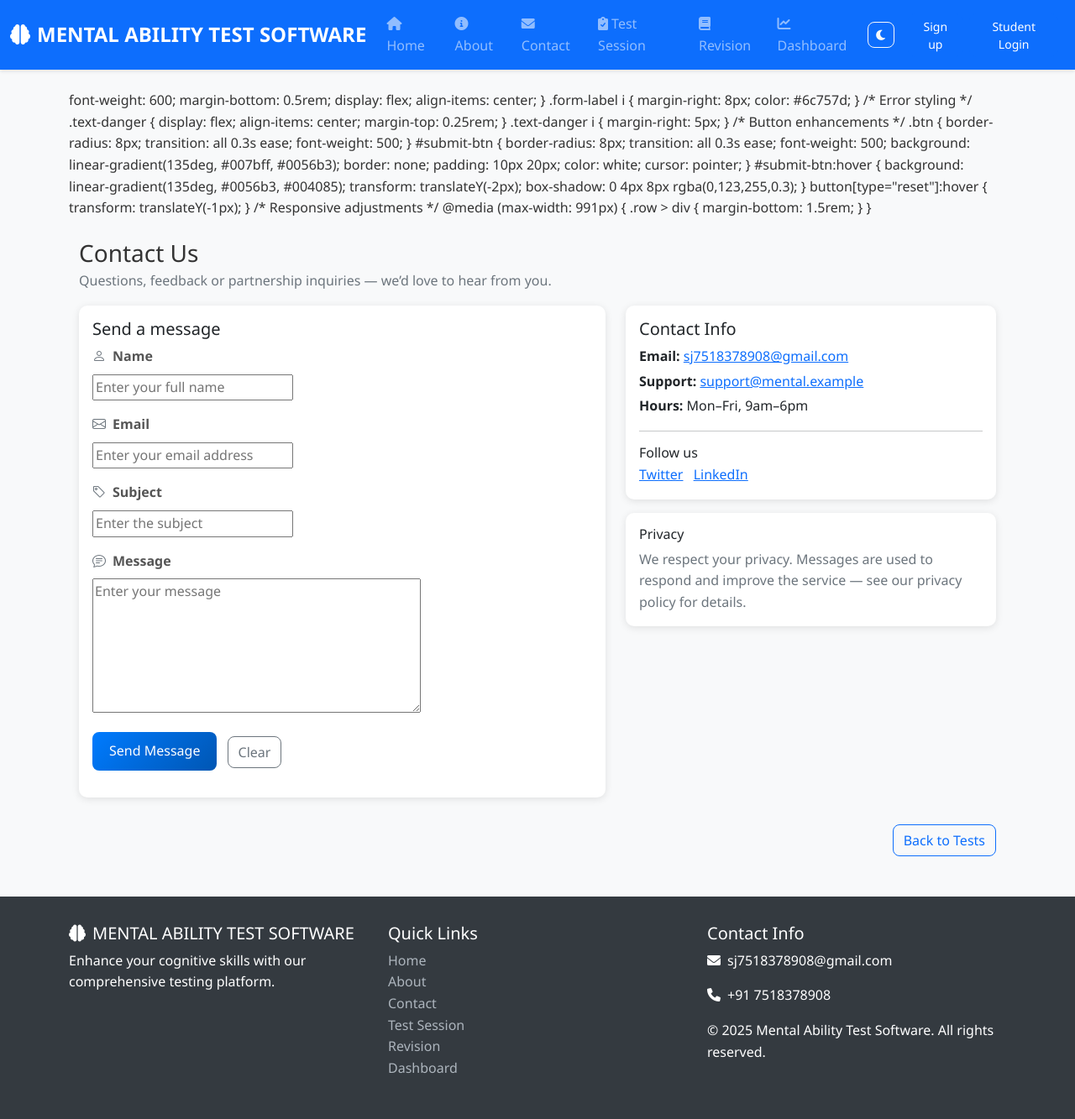
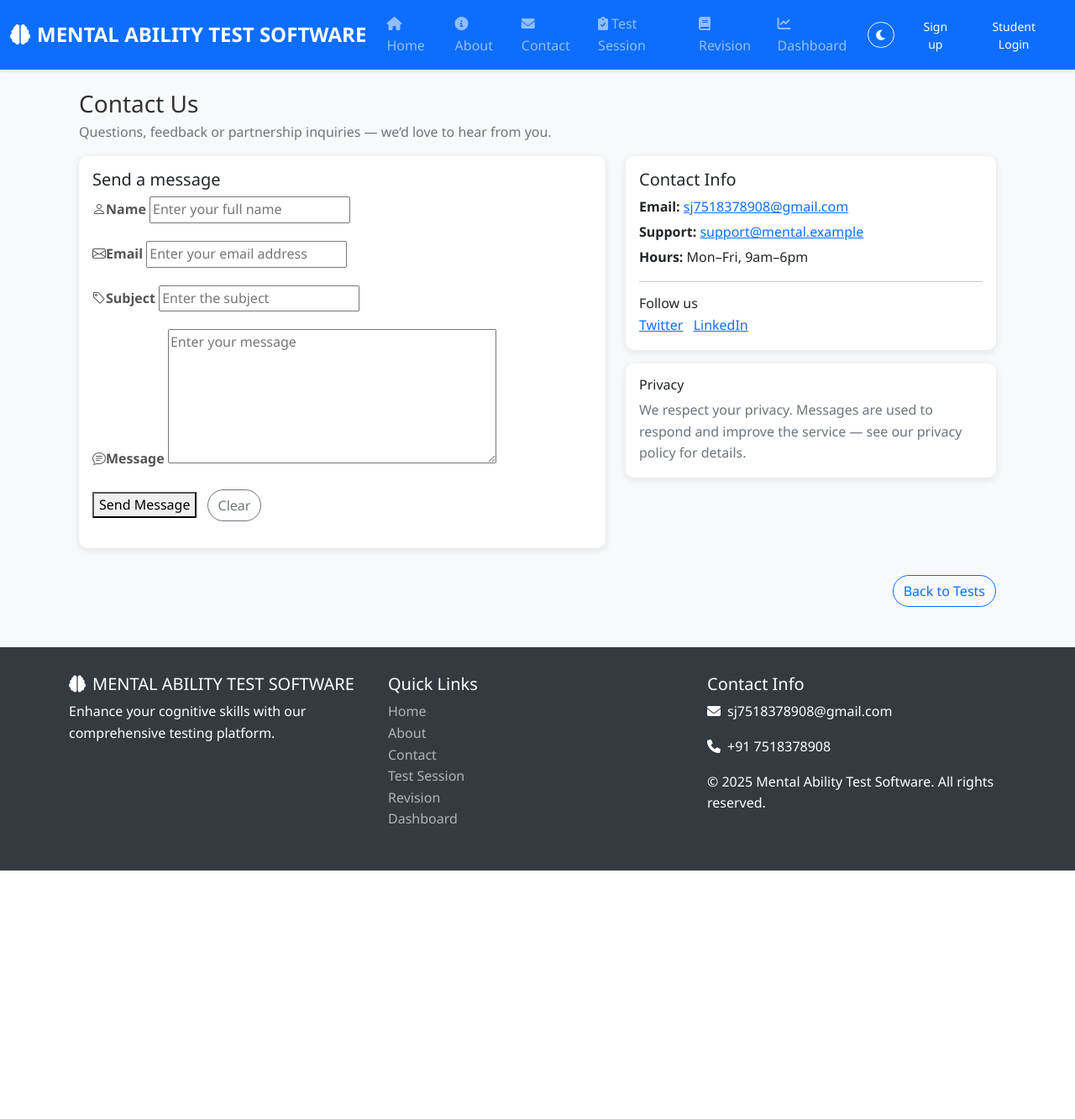
Before and after one commit to shubh-jaiswal-897/MENTAL-ABILITY-TEST-SOFTWARE, a Django app: page /contact/ in a window 1280 px wide. Shown: the whole page at 84% size. After the commit the page ends 1037 px from the top, so only its background shows below. Run offline with Django 4.2, Linux system fonts and the light colour scheme.

Commit message:
Cleaned up contact page CSS and removed unwanted styles

```diff
--- a/static/css/global.css
+++ b/static/css/global.css
@@ -315,16 +315,6 @@ a { color: #0d6efd; }
 .form-control { border-radius: 8px; box-shadow: 0 2px 4px rgba(0,0,0,0.1); padding: 12px 15px; transition: border-color 0.3s ease, box-shadow 0.3s ease; width: 100%; }
 .form-control:focus { box-shadow: 0 0 0 0.2rem rgba(13, 110, 253, 0.25); border-color: #0d6efd; }
 textarea.form-control { resize: vertical; min-height: 120px; }
-/* Label styling with icons */
-.form-label { font-weight: 600; margin-bottom: 0.5rem; display: flex; align-items: center; }
-.form-label i { margin-right: 8px; color: #6c757d; }
-/* Error styling */
-.text-danger { display: flex; align-items: center; margin-top: 0.25rem; }
-.text-danger i { margin-right: 5px; }
-/* Button enhancements */
-.btn { border-radius: 8px; transition: all 0.3s ease; font-weight: 500; }
-#submit-btn { border-radius: 8px; transition: all 0.3s ease; font-weight: 500; background: linear-gradient(135deg, #007bff, #0056b3); border: none; padding: 10px 20px; color: white; cursor: pointer; }
-#submit-btn:hover { background: linear-gradient(135deg, #0056b3, #004085); transform: translateY(-2px); box-shadow: 0 4px 8px rgba(0,123,255,0.3); }
-button[type="reset"]:hover { transform: translateY(-1px); }
+
 /* Responsive adjustments */
 @media (max-width: 991px) { .row > div { margin-bottom: 1.5rem; } }
--- a/templates/contact.html
+++ b/templates/contact.html
@@ -5,58 +5,6 @@
 {% block content %}
   <link rel="stylesheet" href="https://cdn.jsdelivr.net/npm/bootstrap-icons@1.10.0/font/bootstrap-icons.css">
 
-
-      font-weight: 600;
-      margin-bottom: 0.5rem;
-      display: flex;
-      align-items: center;
-    }
-    .form-label i {
-      margin-right: 8px;
-      color: #6c757d;
-    }
-
-    /* Error styling */
-    .text-danger {
-      display: flex;
-      align-items: center;
-      margin-top: 0.25rem;
-    }
-    .text-danger i {
-      margin-right: 5px;
-    }
-
-    /* Button enhancements */
-    .btn {
-      border-radius: 8px;
-      transition: all 0.3s ease;
-      font-weight: 500;
-    }
-    #submit-btn {
-      border-radius: 8px;
-      transition: all 0.3s ease;
-      font-weight: 500;
-      background: linear-gradient(135deg, #007bff, #0056b3);
-      border: none;
-      padding: 10px 20px;
-      color: white;
-      cursor: pointer;
-    }
-    #submit-btn:hover {
-      background: linear-gradient(135deg, #0056b3, #004085);
-      transform: translateY(-2px);
-      box-shadow: 0 4px 8px rgba(0,123,255,0.3);
-    }
-    button[type="reset"]:hover {
-      transform: translateY(-1px);
-    }
-    /* Responsive adjustments */
-    @media (max-width: 991px) {
-      .row > div {
-        margin-bottom: 1.5rem;
-      }
-    }
-  </style>
 
   <div class="container my-4">
     <div class="d-flex justify-content-between align-items-start mb-3">
```
